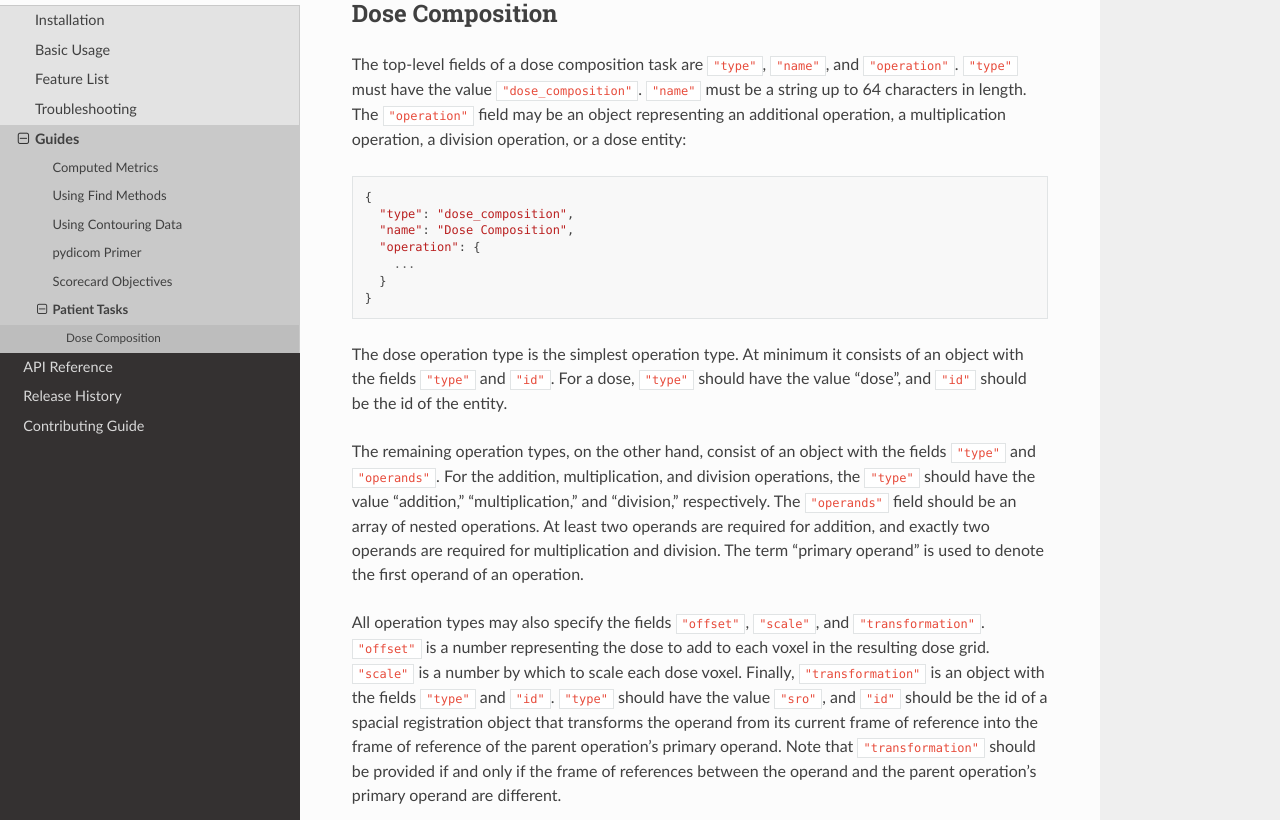
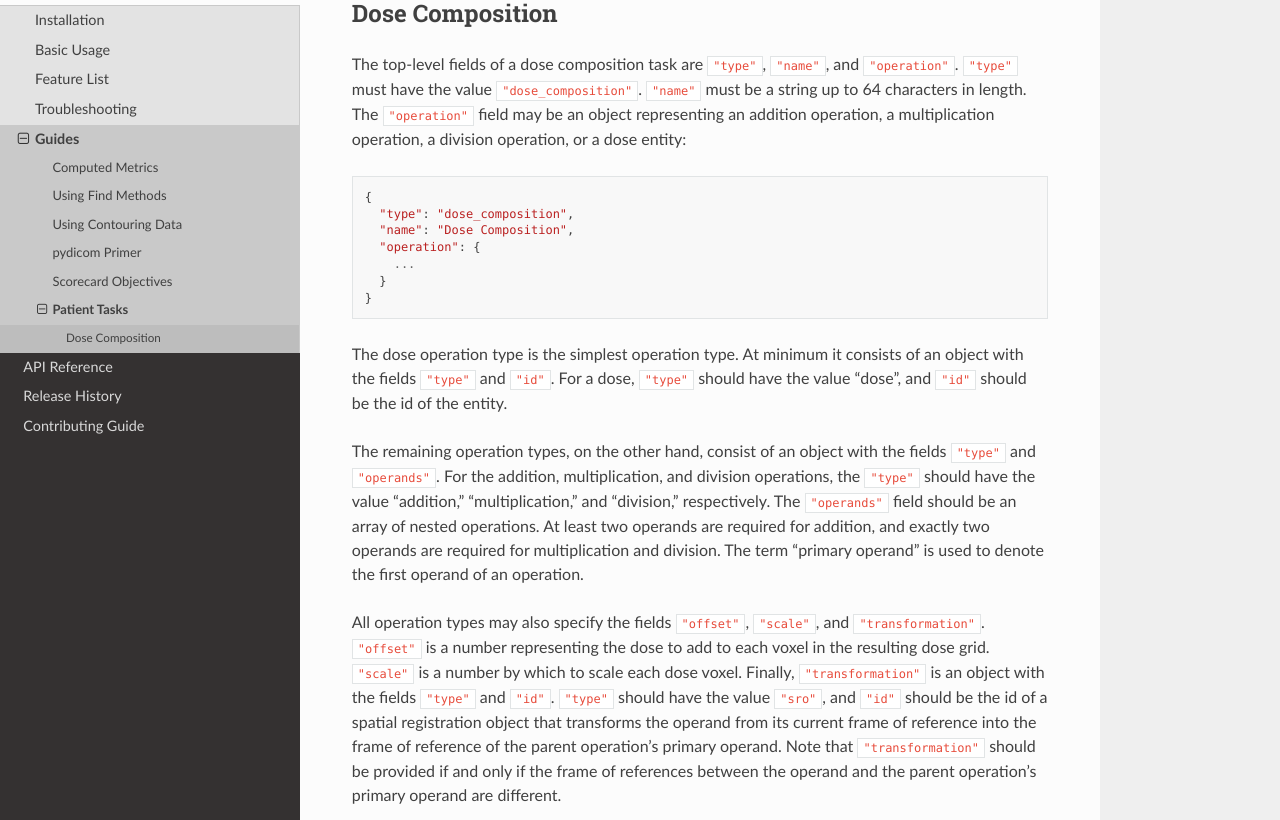
Before and after one commit to proknow/proknow-python, a Sphinx documentation site: the page built from docs/usage/patient_tasks.rst, in a window 1280 px wide and 1400 px high. Shown: the part 163-983 px from the top of the window. Built offline with Sphinx 7.4.7 and the Read the Docs theme 2.0.0, drawn with Linux system fonts in a browser that asks for light colours.

Commit message:
fixing typos

```diff
--- a/docs/usage/patient_tasks.rst
+++ b/docs/usage/patient_tasks.rst
@@ -6,7 +6,7 @@ Patient Tasks
 Dose Composition
 ----------------
 
-The top-level fields of a dose composition task are ``"type"``, ``"name"``, and ``"operation"``. ``"type"`` must have the value ``"dose_composition"``. ``"name"`` must be a string up to 64 characters in length. The ``"operation"`` field may be an object representing an additional operation, a multiplication operation, a division operation, or a dose entity::
+The top-level fields of a dose composition task are ``"type"``, ``"name"``, and ``"operation"``. ``"type"`` must have the value ``"dose_composition"``. ``"name"`` must be a string up to 64 characters in length. The ``"operation"`` field may be an object representing an addition operation, a multiplication operation, a division operation, or a dose entity::
 
     {
       "type": "dose_composition",
@@ -20,7 +20,7 @@ The dose operation type is the simplest operation type. At minimum it consists o
 
 The remaining operation types, on the other hand, consist of an object with the fields ``"type"`` and ``"operands"``. For the addition, multiplication, and division operations, the ``"type"`` should have the value "addition," "multiplication," and "division," respectively. The ``"operands"`` field should be an array of nested operations. At least two operands are required for addition, and exactly two operands are required for multiplication and division. The term "primary operand" is used to denote the first operand of an operation.
 
-All operation types may also specify the fields ``"offset"``, ``"scale"``, and ``"transformation"``. ``"offset"`` is a number representing the dose to add to each voxel in the resulting dose grid. ``"scale"`` is a number by which to scale each dose voxel. Finally, ``"transformation"`` is an object with the fields ``"type"`` and ``"id"``. ``"type"`` should have the value ``"sro"``, and ``"id"`` should be the id of a spacial registration object that transforms the operand from its current frame of reference into the frame of reference of the parent operation's primary operand. Note that ``"transformation"`` should be provided if and only if the frame of references between the operand and the parent operation's primary operand are different.
+All operation types may also specify the fields ``"offset"``, ``"scale"``, and ``"transformation"``. ``"offset"`` is a number representing the dose to add to each voxel in the resulting dose grid. ``"scale"`` is a number by which to scale each dose voxel. Finally, ``"transformation"`` is an object with the fields ``"type"`` and ``"id"``. ``"type"`` should have the value ``"sro"``, and ``"id"`` should be the id of a spatial registration object that transforms the operand from its current frame of reference into the frame of reference of the parent operation's primary operand. Note that ``"transformation"`` should be provided if and only if the frame of references between the operand and the parent operation's primary operand are different.
 
 Examples of dose compositions using the various operation types are produced below::
 
```
